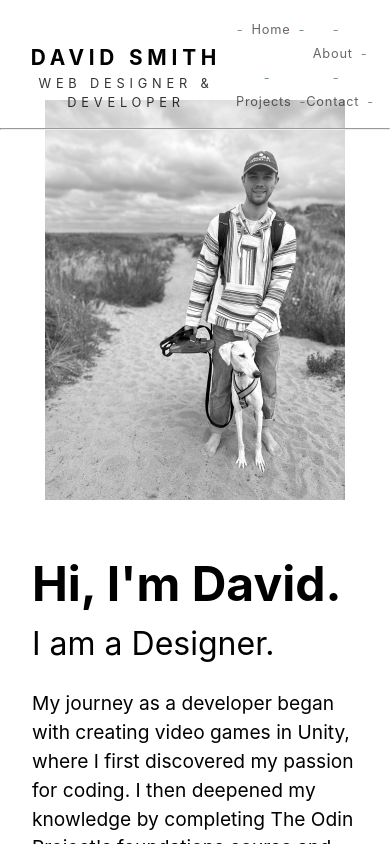
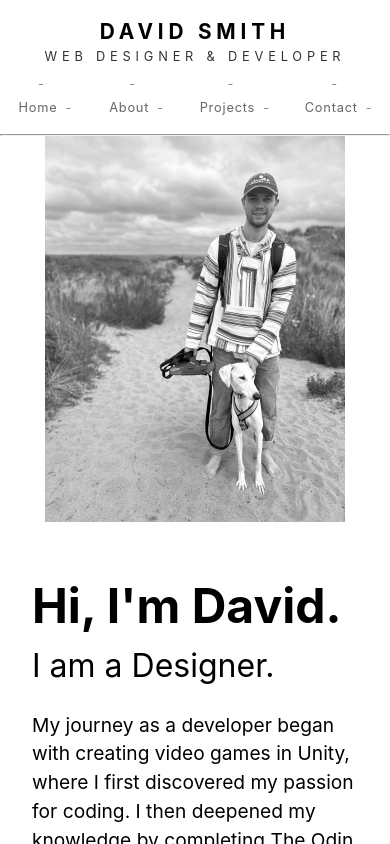
Before and after one commit to BigDaveCoding/react-practice, a React (Vite) app in the folder my-first-react-project/: page / in a window 390 px wide. Shown: the top 844 px of the page. Built offline with nearby package versions, Linux system fonts and the light colour scheme.

Commit message:
media query @ max-width 515 - header adjusted to column as it was getting squished. nav display now flex and margin top of hero section increased so doesnt fall under the header

```diff
--- a/my-first-react-project/src/index.css
+++ b/my-first-react-project/src/index.css
@@ -47,6 +47,7 @@ header {
   padding-bottom: 1vh;
   /* margin: 1rem 0; */
   letter-spacing: 0.05rem;
+  background-color: var(--background-color);
 }
 
 .page_title {
@@ -634,3 +635,22 @@ footer i {
     font-size: 1rem;
   }
 }
+
+@media screen and (max-width: 515px){
+
+  .header_grid {
+    flex-direction: column;
+    align-items: center;
+  }
+
+  nav ul {
+    display: flex;
+    gap: 2rem;
+    padding-top: 0.25rem;
+  }
+
+  .hero_section {
+    margin-top: 12.5vh;
+  }
+
+}
```
